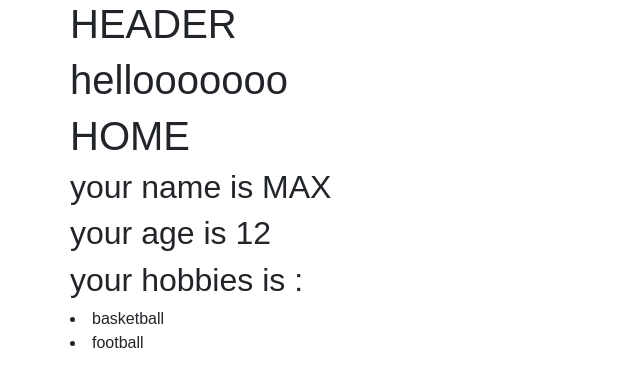
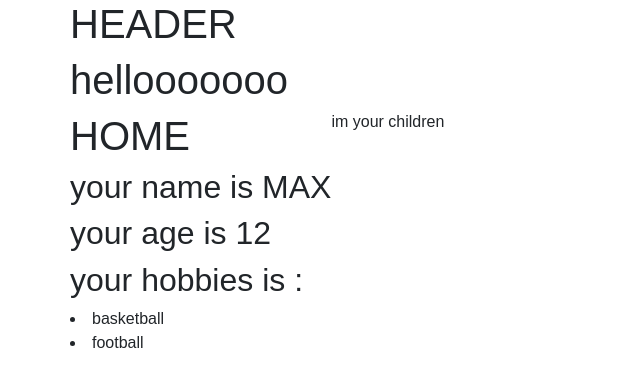
Before and after one commit to HenzoRobin/dailyPractive, a React (Create React App) app in the folder hello/: page / in a window 1280 px wide. Shown: the top 386 px of the page, without its empty margins (0-640 px from the left). Built offline with nearby package versions, Linux system fonts and the light colour scheme.

Commit message:
this.props.childern

```diff
--- a/hello/src/App.js
+++ b/hello/src/App.js
@@ -23,7 +23,9 @@ class App extends Component {
         </div>
         <div className="row">
           <div className="col-xs-1 col-xs-offset-11">
-            <Home name={"MAX"} age={'12'} user={user}/>
+            <Home name={"MAX"} age={12} user={user}>
+              <p>im your children</p>
+            </Home>
           </div>
         </div>
       </div>
--- a/hello/src/components/home.js
+++ b/hello/src/components/home.js
@@ -1,5 +1,5 @@
 import React, { Component } from 'react';
-
+import PropTypes from 'prop-types';
 
 class Home extends Component {
   render() {
@@ -14,9 +14,16 @@ class Home extends Component {
             <h2>your hobbies is :</h2>
             {this.props.user.hobbies.map( (hobby,idx) => <li key={idx}> {hobby} </li> ) }
           </div>
+          <h6>{this.props.children}</h6>
         </div>
       </div>
     );
   }
 }
+
+Home.propTypes={
+  name:PropTypes.string,
+  age:PropTypes.number,
+  user:PropTypes.object,
+}
 export default Home;
```
